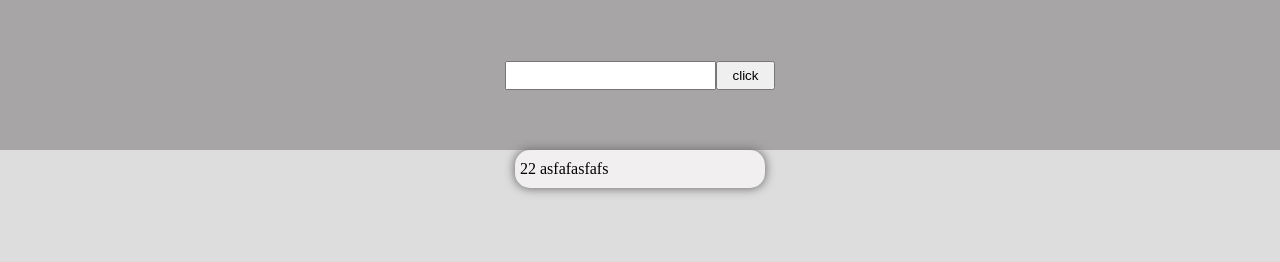
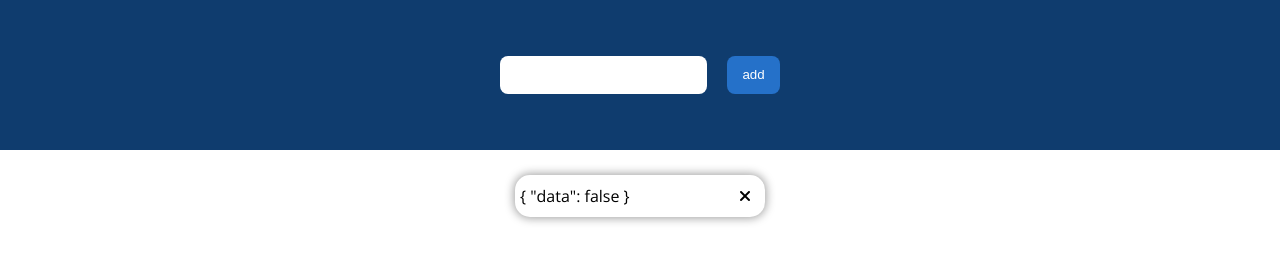
Before and after one commit to Tredicibrando/vue-todolist, a plain HTML site: page index.html in a window 1280 px wide. Drawn offline with nearby package versions, Linux system fonts and the light colour scheme.

Commit message:
step intermedio

```diff
--- a/css/app.css
+++ b/css/app.css
@@ -4,24 +4,38 @@
     margin: 0;
 }
 
+html{
+    font-family: 'Open Sans', sans-serif;
+}
+
 .container{
     width: 100%;
     height: 100vh;
-    background-color: #ddd;
+    background-color: white;
 }
 
 section nav {
     display: flex;
     align-items: center;
     justify-content: center;
-    background-color: rgb(167, 165, 165);
+    background-color: rgb(15, 60, 110);
     min-height: 150px;
+    gap: 20px;
 }
 
-section nav input,
-section nav button {
+section nav input {
     padding: 5px 15px;
+    border: none;
+    border-radius: 8px;
+    line-height: 28px;
 }
+
+input[type="button"]{
+    background-color: rgb(37, 113, 201);
+    color: white;
+
+}
+
 
 
 ul,ol{
@@ -31,18 +45,32 @@ ul,ol{
     align-items: center;
     gap: 25px;
     flex-direction: column;
+    padding: 25px 0;
 }
 
 ul li{
-    background-color: rgb(241, 239, 239);
+    background-color: white;
     width: 250px;
     padding: 10px 5px;
     border-radius: 15px;
+    text-align: center;
+    display: flex;
+    justify-content: space-between;
+    align-items: center;
+}
+
+ul li span{
+    margin-left: 10px;
+}
+
+
+ul li i{
+    margin-right: 10px;
 }
 
 .shadow{
-    -webkit-box-shadow: 0px 0px 10px 1px #737373;
-    -moz-box-shadow: 0px 0px 10px 1px #737373;
-    -o-box-shadow: 0px 0px 10px 1px #737373;
-    box-shadow: 0px 0px 10px 1px #737373;
+    -webkit-box-shadow: 0px 0px 10px 1px rgba(10, 10, 10, 0.4);
+    -moz-box-shadow: 0px 0px 10px 1px rgba(10, 10, 10, 0.4);
+    -o-box-shadow: 0px 0px 10px 1px rgba(10, 10, 10, 0.4);
+    box-shadow: 0px 0px 10px 1px rgba(10, 10, 10, 0.4);
 }
--- a/index.html
+++ b/index.html
@@ -10,22 +10,27 @@
     <link rel="preconnect" href="https://fonts.googleapis.com">
     <link rel="preconnect" href="https://fonts.gstatic.com" crossorigin>
     <link href="https://fonts.googleapis.com/css2?family=Open+Sans:wght@400;500;700&display=swap" rel="stylesheet">
-
+    <link rel="stylesheet" href="https://cdnjs.cloudflare.com/ajax/libs/font-awesome/6.0.0/css/all.min.css" integrity="sha512-9usAa10IRO0HhonpyAIVpjrylPvoDwiPUiKdWk5t3PyolY1cOd4DSE0Ga+ri4AuTroPR5aQvXU9xC6qOPnzFeg==" crossorigin="anonymous" referrerpolicy="no-referrer" />
 </head>
 <body>
 
     <main id="app">
         <section class="container">
             <nav>
-                <input type="text" v-model="message">
-                <button>click</button>
-                <p>{{message}}</p>
+                <input type="text" v-model="message" @keyup.enter="addNewItem">
+                <input type="button" value="add" @click="addNewItem">
             </nav>
 
             <ul>
-                <li class="shadow">
-                   22 asfafasfafs
+                <li v-for="(item,i) in items" class="shadow">
+                {{item}}
+                <i class="fa-solid fa-xmark" @click="removeNewItem(i)"></i>
                 </li>
+
+                <!-- <li class="shadow">
+                   <span>{{message}}</span>
+                   <i class="fa-solid fa-xmark"></i>
+                </li> -->
             </ul>
         </section>
     </main>
--- a/js/app.js
+++ b/js/app.js
@@ -4,6 +4,28 @@ console.log('ciao');
 const app = new Vue ({
     el: '#app',
     data:{
-        message:'',
-    }
+        message: '',
+        items: [{
+            text: this.message,
+            data: false,
+        }],
+    },
+    methods:{
+        addNewItem(){
+            if(this.message === ''){
+                console.log('la stringa non contiene caratteri')
+            } else {
+                this.items.push(this.message);
+                this.message = '';
+                console.log(this.items,this.items.lenght)
+            }
+        },
+
+        removeNewItem(i){
+            this.items.splice(i,1)
+        }
+
+
+
+    },
 });
```
